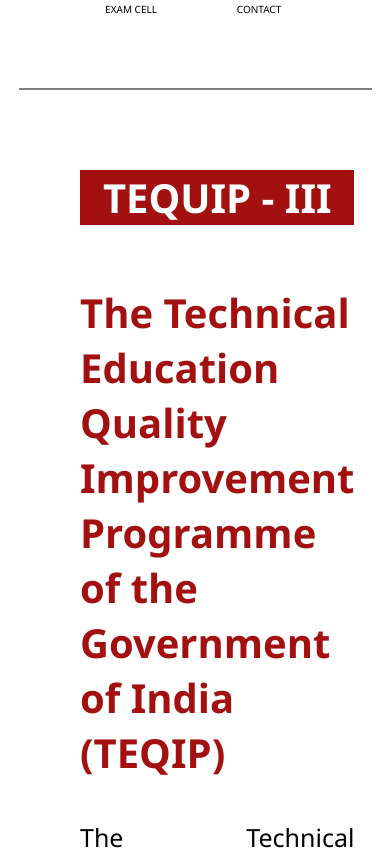
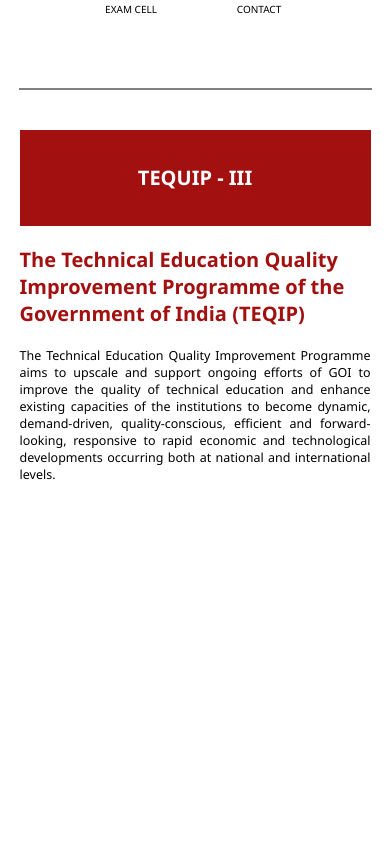
Before and after one commit to AkshanshChauhan17/itg-react-website, a React (Vite) app: page / in a window 390 px wide. Shown: the part 3920-4770 px from the top of the page. After the commit the page ends 4472 px from the top, so only its background shows below. Built offline with nearby package versions, Linux system fonts and the light colour scheme.

Commit message:
media query on tequip section

```diff
--- a/src/App.scss
+++ b/src/App.scss
@@ -404,6 +404,34 @@
                 }
             }
         }
+        .tequip {
+            margin: 0px auto;
+            width: 100%;
+            display: grid;
+            justify-items: center;
+            height: 100vh;
+            gap: 40px;
+            zoom: 50%;
+            .left {
+                width: 90%;
+                margin: 0px;
+                background-color: #A31010;
+                color: white;
+                display: flex;
+                align-items: center;
+                justify-content: center;
+            }
+            .right {
+                margin: 0px;
+                width: 90%;
+                display: flex;
+                flex-direction: column;
+                gap: 40px;
+                p:nth-child(2) {
+                    text-align: justify;
+                }
+            }
+        }
     }
     .nav {
         .upper-nav {
```
